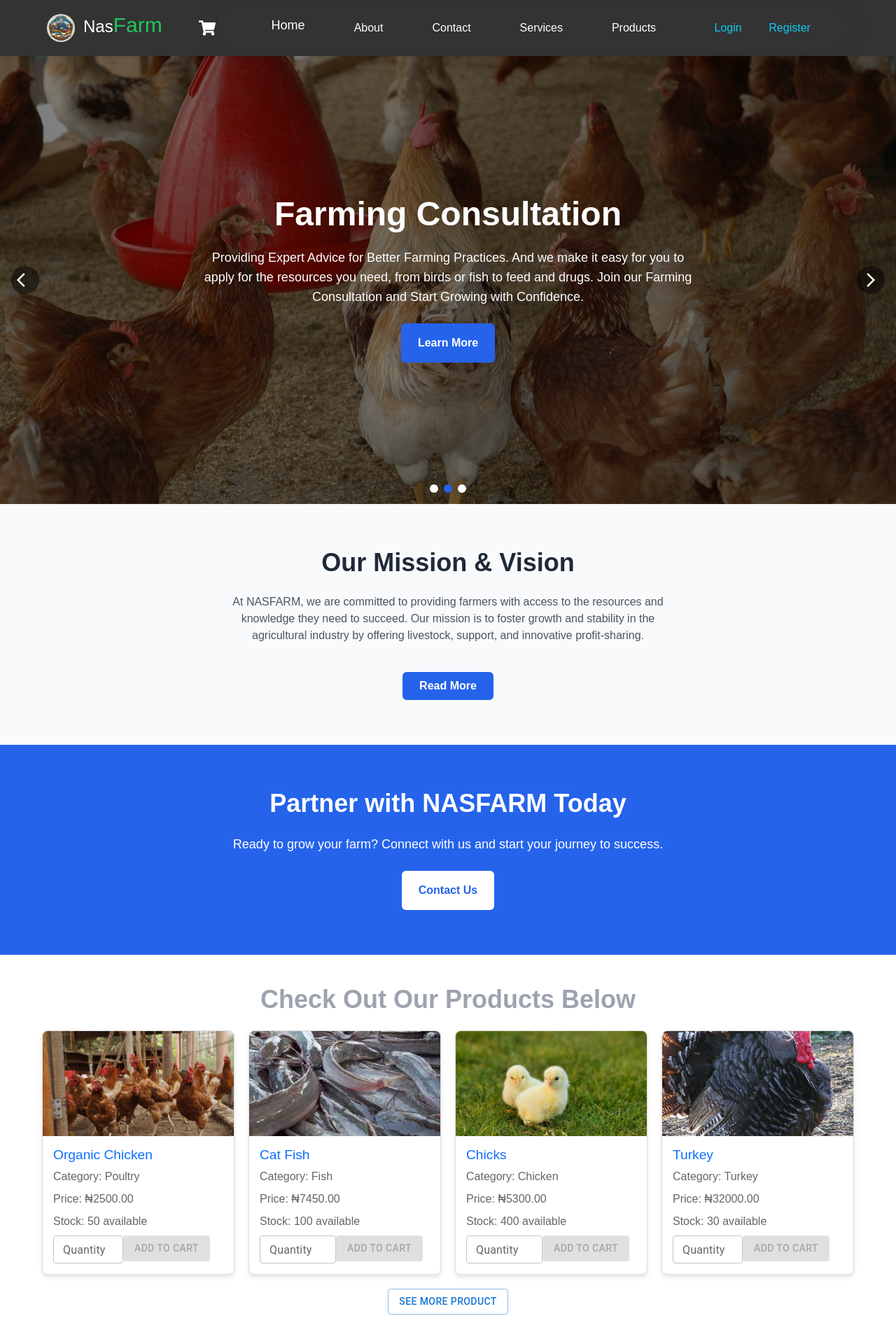
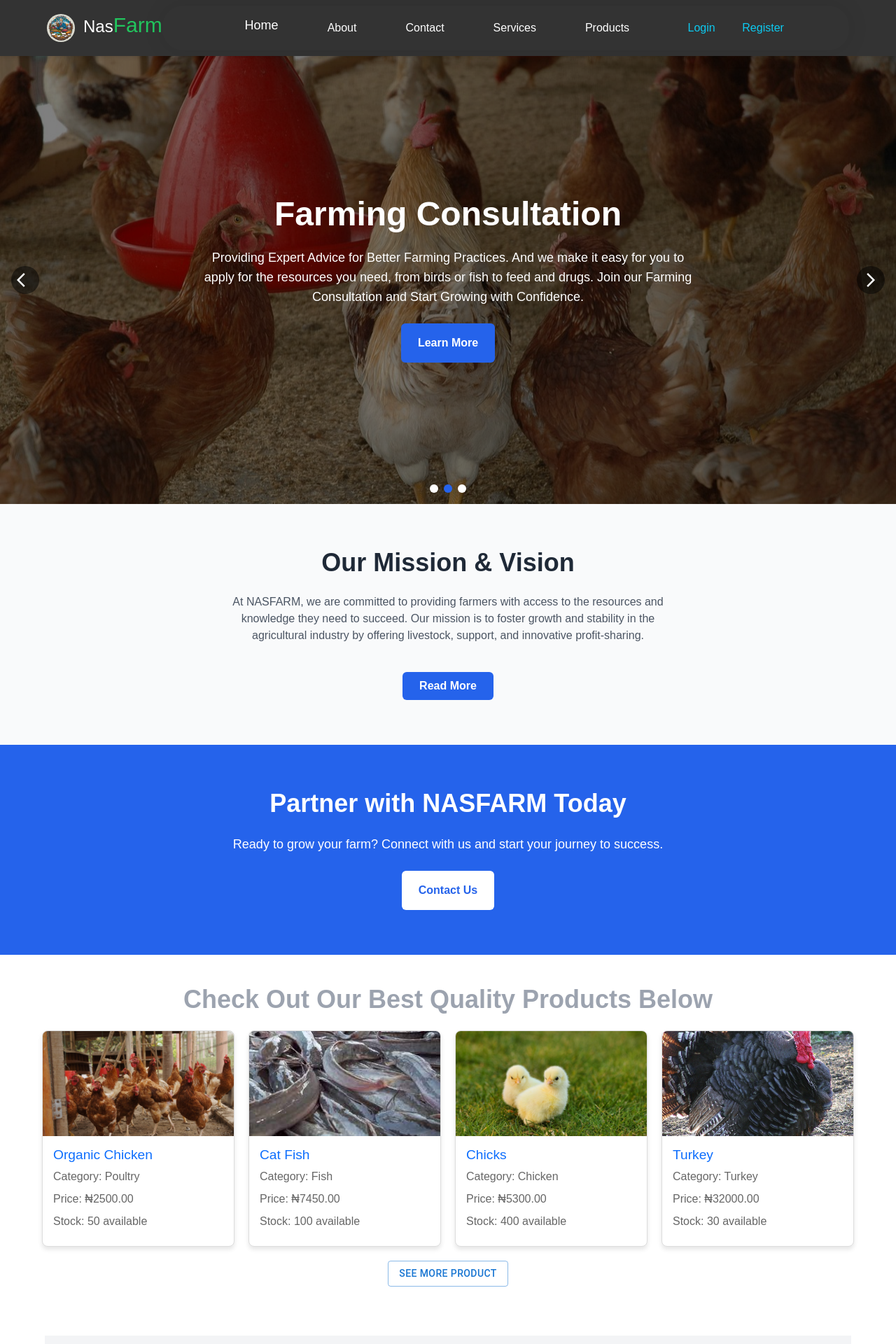
Before and after one commit to bolaji2274/backend-conf, a React (Create React App) app in the folder frontend/: page / in a window 1280 px wide. Shown: the top 1920 px of the page at 70% size. Built offline with nearby package versions, Linux system fonts and the light colour scheme.

Commit message:
product checkout and cart remove

```diff
--- a/frontend/src/components/Nav.jsx
+++ b/frontend/src/components/Nav.jsx
@@ -77,14 +77,15 @@ const Navbars = () => {
             <h2 className='text-2xl text-white'>Nas<span className='text-3xl text-green-500'>Farm</span></h2>
           </Link>
         </div>
-        <li className="cart-icon-container lg:ml-4 md:ml-4">
+          {/* This is the link to the cart item  */}
+        {/* <li className="cart-icon-container lg:ml-4 md:ml-4">
           <Link to="/cart" className="cart-icon lg:ml-4 md:ml-4">
             <FaShoppingCart size={24} color="white" className='lg:ml-4 md:ml-4'/>
             {cartItemCount > 0 && (
               <span className="cart-badge rounded-sm">{cartItemCount}</span>
             )}
           </Link>
-        </li>
+        </li> */}
        <div className="nav-right text-white">
             {token ? (
               <>
--- a/frontend/src/pages/Nav.js
+++ b/frontend/src/pages/Nav.js
@@ -85,14 +85,15 @@ const Navbars = () => {
             <h2 className='text-2xl text-white'>Nas<span className='text-3xl text-green-500'>Farm</span></h2>
           </Link> */}
         </div>
-        <li className="cart-icon-container lg:ml-4 md:ml-4">
+        {/* This is the cart logo */}
+        {/* <li className="cart-icon-container lg:ml-4 md:ml-4">
           <Link to="/cart" className="cart-icon lg:ml-4 md:ml-4">
             <FaShoppingCart size={24} color="white" className='lg:ml-4 md:ml-4'/>
             {cartItemCount > 0 && (
               <span className="cart-badge rounded-sm">{cartItemCount}</span>
             )}
           </Link>
-        </li>
+        </li> */}
         <div className="toggle" onClick={toggleNavbar}>
           <MenuIcon />
         </div>
--- a/frontend/src/pages/Product.js
+++ b/frontend/src/pages/Product.js
@@ -42,7 +42,7 @@ const ProductList = () => {
                     whileInView={{ opacity: 1 }}
                     transition={{ delay: 0.3 }}
                 >
-                    Check Out Our Products Below
+                    Check Out Our Best Quality Products Below
                 </motion.h2>
        <div className="product-grid">
           {products.map((product) => (
@@ -60,7 +60,7 @@ const ProductList = () => {
                   </div>
                 </Link>
 
-                <TextField
+                {/* <TextField
                   label="Quantity"
                   type="number"
                   value={quantities[product.id] || ""}
@@ -69,9 +69,9 @@ const ProductList = () => {
                   variant="outlined"
                   size="small"
                   className='mr-4'
-                />
+                /> */}
 
-                <Button
+                {/* <Button
                   className='ml-4'
                   variant="contained"
                   color="primary"
@@ -79,7 +79,7 @@ const ProductList = () => {
                   disabled={!quantities[product.id] || quantities[product.id] <= 0} // Disable button for 0 or empty quantity
                 >
                   Add to Cart
-                </Button>
+                </Button> */}
               </div>
             </div>
           ))}
--- a/frontend/src/pages/StoreProduct.js
+++ b/frontend/src/pages/StoreProduct.js
@@ -56,7 +56,7 @@ const StoreProduct = () => {
                   </div>
                 </Link>
 
-                <TextField
+                {/* <TextField
                   label="Quantity"
                   type="number"
                   value={quantities[product.id] || ""}
@@ -65,9 +65,9 @@ const StoreProduct = () => {
                   variant="outlined"
                   size="small"
                   className='mr-4'
-                />
+                /> */}
 
-                <Button
+                {/* <Button
                   className='ml-4'
                   variant="contained"
                   color="primary"
@@ -75,7 +75,7 @@ const StoreProduct = () => {
                   disabled={!quantities[product.id] || quantities[product.id] <= 0} // Disable button for 0 or empty quantity
                 >
                   Add to Cart
-                </Button>
+                </Button> */}
               </div>
             </div>
           ))}
```
